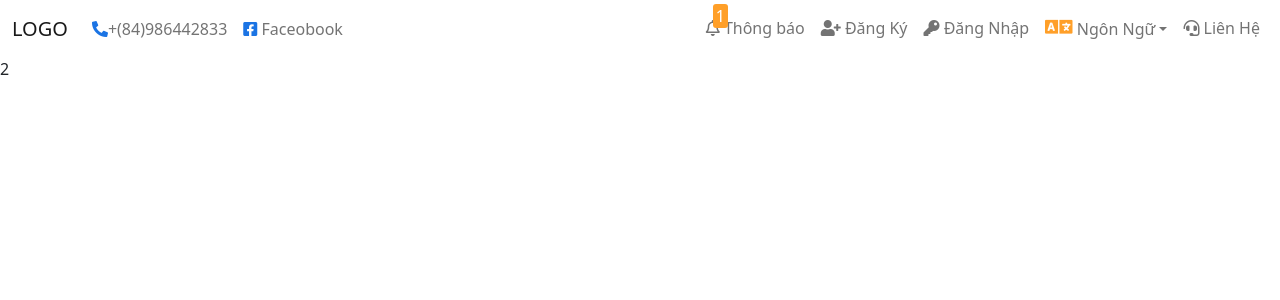
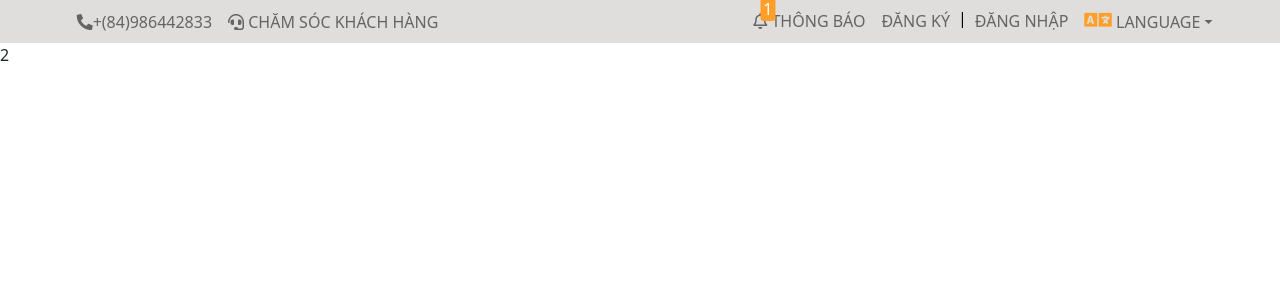
Before and after one commit to danghuuduong/TongHop, a React (Create React App) app in the folder chat_app/: page /phan2 in a window 1280 px wide. Shown: the top 300 px of the page. Built offline with nearby package versions, Linux system fonts and the light colour scheme.

Commit message:
ok header

```diff
--- a/chat_app/src/Component/CpnHeader/HeaderTop.js
+++ b/chat_app/src/Component/CpnHeader/HeaderTop.js
@@ -1,4 +1,6 @@
 import React from "react";
+import img from '../Images/logo.png'
+
 import {
   Collapse,
   Navbar,
@@ -21,35 +23,33 @@ function HeaderTop() {
   };
   return (
     <>
-      <Navbar color="red" expand="lg" light>
-        <NavbarBrand href="/">LOGO</NavbarBrand>
+      <Navbar color="red" expand="lg" light style={{backgroundColor:'#dfdedd',height:43}}>
+        {/* <NavbarBrand href="/"><img src={img} style={{width:150}} /> </NavbarBrand> */}
 
-        <NavbarToggler onClick={noRefCheck} />
+        <NavbarToggler onClick={noRefCheck} style={{fontSize:16,color:'#dfd', transform:'translateY(-3px)'}}/>
 
-        <Collapse navbar isOpen={isOpen}>
-          <Nav className="me-auto" navbar>
+        <Collapse navbar isOpen={isOpen} style={{transform: isOpen ? 'translateX(10px)' : ''}}>
+          <Nav className="me-auto" navbar style={{ transform: isOpen ? '' : 'translateX(15%)'}}>
             <NavItem>
-              <NavLink href="/components/">
-                <i class="fas fa-phone-alt" style={{ color: "#1b74e4" }} />
+              <NavLink href="/components/" >
+                <i class="fas fa-phone-alt" />
                 +(84)986442833
               </NavLink>
             </NavItem>
 
+
+
             <NavItem>
               <NavLink>
-                <i
-                  class="fab fa-facebook-square"
-                  style={{ color: "#1b74e4" }}
-                />{" "}
-                Faceobook
+                <i class="fas fa-headset"></i> CHĂM SÓC KHÁCH HÀNG
               </NavLink>
             </NavItem>
           </Nav>
           {/* ============================================================= */}
-          <Nav navbar>
+          <Nav navbar style={{ transform: isOpen ? '' : 'translateX(-10%)'}}>
             <NavItem>
               <NavLink style={{ position: "relative" }}>
-                <i class="far fa-bell"></i> Thông báo
+                <i class="far fa-bell"></i> THÔNG BÁO
                 <span
                   style={{
                     backgroundColor: "#ff9f28",
@@ -69,13 +69,14 @@ function HeaderTop() {
 
             <NavItem>
               <NavLink>
-                <i class="fas fa-user-plus"></i> Đăng Ký
+                 ĐĂNG KÝ
               </NavLink>
             </NavItem>
-
+            <span style={{color:'black', transform:'translateY(5px)'}}> |
+            </span>
             <NavItem>
               <NavLink>
-                <i class="fas fa-key"></i> Đăng Nhập
+                ĐĂNG NHẬP
               </NavLink>
             </NavItem>
 
@@ -85,7 +86,7 @@ function HeaderTop() {
                   class="fas fa-language"
                   style={{ fontSize: 22, color: "#ff9f28" }}
                 ></i>{" "}
-                Ngôn Ngữ
+                LANGUAGE
               </DropdownToggle>
               <DropdownMenu right>
                 <DropdownItem>Tiếng Việt</DropdownItem>
@@ -93,11 +94,7 @@ function HeaderTop() {
                 <DropdownItem>English</DropdownItem>
               </DropdownMenu>
             </UncontrolledDropdown>
-            <NavItem>
-              <NavLink>
-                <i class="fas fa-headset"></i> Liên Hệ
-              </NavLink>
-            </NavItem>
+
           </Nav>
         </Collapse>
       </Navbar>
```
Also changed, not shown: chat_app/src/Component/Images/logo.png (added).
